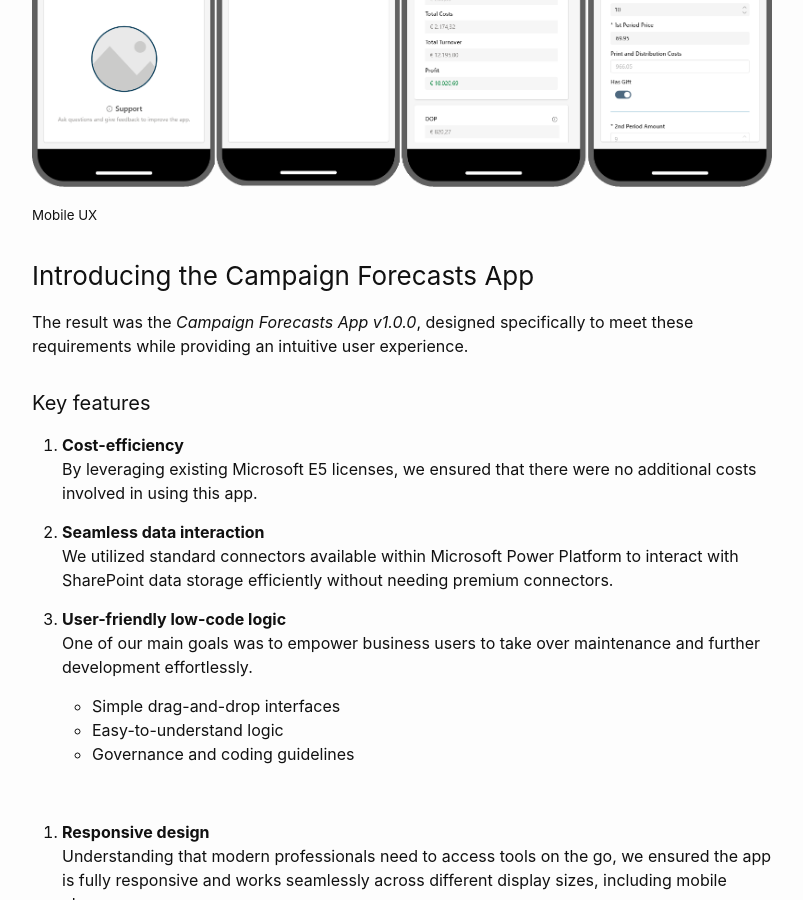
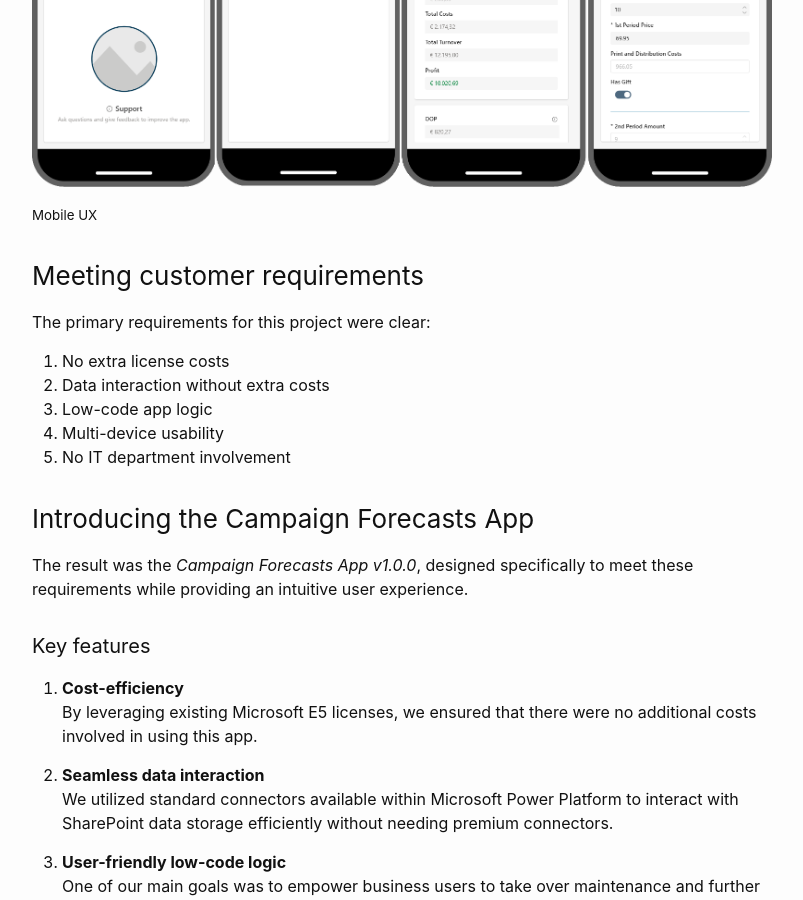
Before and after one commit to msc365/msc365.github.io, a Jekyll site: the page built from _posts/2025-04-18-power-apps-campaign-forecast.md, in a window 1280 px wide and 900 px high, scrolled down 699 px. Shown: the whole window, without its empty margins (238-1041 px from the left). Built offline with Jekyll 4.4.1, drawn with Linux system fonts in a browser that asks for light colours; some of the changed lines change nothing that is shown.

Commit message:
Refactor customer requirements section for clarity and conciseness in Campaign Forecast Power App post

```diff
--- a/_posts/2025-04-18-power-apps-campaign-forecast.md
+++ b/_posts/2025-04-18-power-apps-campaign-forecast.md
@@ -14,24 +14,15 @@
 
 <small>Mobile UX</small>
 
-<!-- ### Meeting customer requirements
+### Meeting customer requirements
 
 The primary requirements for this project were clear:
 
-1.	**No extra license costs**
-    The app needed to be fully functional without incurring additional license costs for users already on a Microsoft E5 license.
-
-2.	**Data interaction without extra costs**
-    It was essential that the app could interact with data storage without relying on premium connectors, which would require an additional license.
-
-3.	**Low-code app logic**
-    To ensure ease of maintenance and further development by business users, low-code business rules and app logic must be implemented.
-
-4.	**Multi-device usability**
-    The app had to be usable across various display sizes including mobile phones.
-
-5.	**No IT department involvement**
-    The solution had to be designed so that business users could manage and maintain it without needing IT department support.  -->
+1.	No extra license costs
+2.	Data interaction without extra costs
+3.	Low-code app logic
+4.	Multi-device usability
+5.	No IT department involvement
 
 ### Introducing the Campaign Forecasts App
 
```
